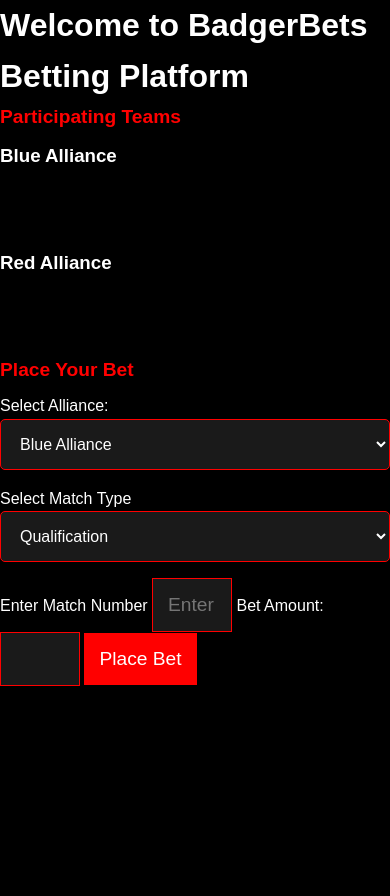
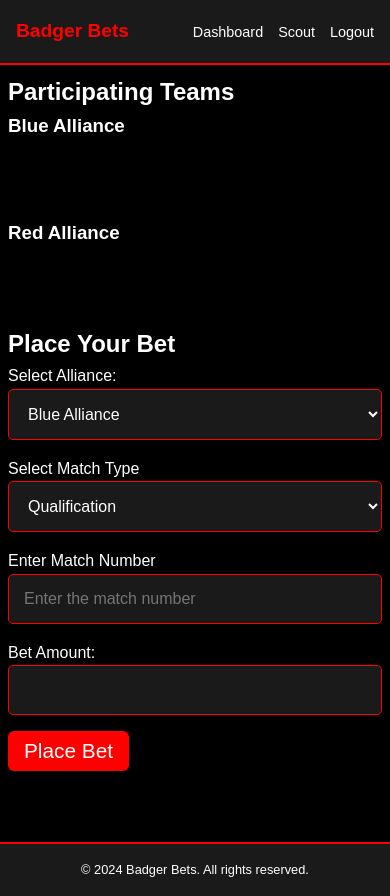
Before and after one commit to team1306/BadgerBets, a website built with Vite: page gamble/index.html in a window 390 px wide. Before the commit the page ends 844 px from the top, so only its background shows below. Built offline with nearby package versions, Linux system fonts and the light colour scheme.

Commit message:
gamble styled

```diff
--- a/gamble/index.html
+++ b/gamble/index.html
@@ -3,112 +3,26 @@
 <head>
     <meta charset="UTF-8">
     <meta name="viewport" content="width=device-width, initial-scale=1.0">
-    <meta http-equiv="X-UA-Compatible" content="ie=edge">
     <link rel="manifest" href="../manifest.json" />
     <title>FRC Betting</title>
-    <link rel="stylesheet" href="../styles.css">
-   <!---- <style>
-        body {
-            font-family: Arial, sans-serif;
-            margin: 0;
-            padding: 0;
-            background-color: #f0f0f0;
-        }
-        header {
-            background-color: #007bff;
-            color: white;
-            padding: 20px;
-            text-align: center;
-        }
-        .betting-container {
-            display: flex;
-            flex-wrap: wrap;
-            justify-content: space-between;
-            padding: 20px;
-        }
-        .team-list, .betting-odds, .betting-form {
-            background-color: white;
-            border-radius: 8px;
-            padding: 20px;
-            box-shadow: 0 4px 8px rgba(0, 0, 0, 0.1);
-            width: 100%;
-            margin-bottom: 20px;
-        }
-        .team-list ul {
-            list-style: none;
-            padding: 0;
-        }
-        .team-list ul li {
-            padding: 10px 0;
-            border-bottom: 1px solid #ddd;
-        }
-        .betting-odds table {
-            width: 100%;
-            border-collapse: collapse;
-        }
-        .betting-odds th, .betting-odds td {
-            padding: 10px;
-            border: 1px solid #ddd;
-            text-align: center;
-        }
-        .betting-form label {
-            display: block;
-            margin: 10px 0 5px;
-        }
-        .betting-form input[type="number"], .betting-form select {
-            width: 100%;
-            padding: 8px;
-            margin: 5px 0;
-            border-radius: 4px;
-            border: 1px solid #ddd;
-        }
-        .betting-form button {
-            padding: 10px 20px;
-            background-color: #28a745;
-            color: white;
-            border: none;
-            border-radius: 4px;
-            cursor: pointer;
-            width: 100%;
-        }
-        .betting-form button:hover {
-            background-color: #218838;
-        }
-
-        /* Media Query for Small Screens */
-        @media (max-width: 768px) {
-            .betting-container {
-                flex-direction: column;
-                align-items: center;
-            }
-            .team-list, .betting-odds, .betting-form {
-                width: 90%;
-            }
-        }
-
-        /* Media Query for Extra Small Screens (Mobile Portrait) */
-        @media (max-width: 480px) {
-            header {
-                padding: 15px;
-            }
-            .betting-container {
-                padding: 10px;
-            }
-            .betting-form button {
-                padding: 12px;
-            }
-        }
-    </style>-->
-<script>navigator.serviceWorker.register("service-worker.js")</script>
-
+    <link rel="stylesheet" href="../styles-new.css">
+    <link rel="icon" href="../ico.png" type="image/x-icon"/>
+    <link rel="manifest" href="../manifest.json" />
+    <script type='module' src="script.js" defer></script>
 </head>
 <body>
-    <header>
-        <h1>Welcome to BadgerBets Betting Platform</h1>
+    <div class="view">
+        <header class="header">
+            <span class="logo">Badger Bets</span>
+            <nav>
+                <ul class="nav-links">
+                    <li><a href="../dashboard/index.html">Dashboard</a></li>
+                    <li><a href="../scout/index.html">Scout</a></li>
+                    <li><a id="logout">Logout</a></li>
+                </ul>
+            </nav>
         </header>
-
-    <div class="betting-container">
-        <!-- Team List Section -->
+        <main class="main">
             <div class="team-list">
                 <h2>Participating Teams</h2>
                 <h3>Blue Alliance</h3>
@@ -123,35 +37,37 @@
                     <li id='team4'></li>
                     <li id='team5'></li>
                 </ul>
-
             </div>
-
             <!-- Betting Form Section -->
             <div class="betting-form">
                 <h2>Place Your Bet</h2>
                 <form id="bettingform" novalidate>
                     <label for="team">Select Alliance:</label>
-                <select id="allianceselector" required>
+                    <select id="allianceselector" class="select" required>
                         <option value=0>Blue Alliance</option>
                         <option value=1>Red Alliance</option>
                     </select>
 
                     <label for="matchtype">Select Match Type</label>
-                <select id="matchtype" required>
+                    <select id="matchtype" class="select" required>
                         <option value="0">Qualification</option>
                         <option value="1">Playoff</option>
                     </select>
 
                     <label for="matchnumber">Enter Match Number</label>
-                <input type="number" id="matchnumber" placeholder="Enter the match number" required>
+                    <input type="number" id="matchnumber" class="select" placeholder="Enter the match number" required>
 
                     <label for="amount">Bet Amount:</label>
-                <input type="number" id="amount" min="1" step="1" required>
+                    <input type="number" id="amount" class="select" min="1" step="1" required>
 
-                <button type="submit">Place Bet</button>
+                    <button type="submit" class="red btn">Place Bet</button>
                 </form>
             </div>
+        </main>
+        <footer class="footer">
+            <p>&copy; 2024 Badger Bets. All rights reserved.</p>
+        </footer>
     </div>
-    <script type='module' src="script.js"></script>
+    <script>navigator.serviceWorker.register("service-worker.js")</script>
 </body>
 </html>
```
Also changed, not shown: login/index.html (+1 -1 lines), signup/index.html (+1 -1 lines). Lines whose indentation alone changed are shown as unchanged.
